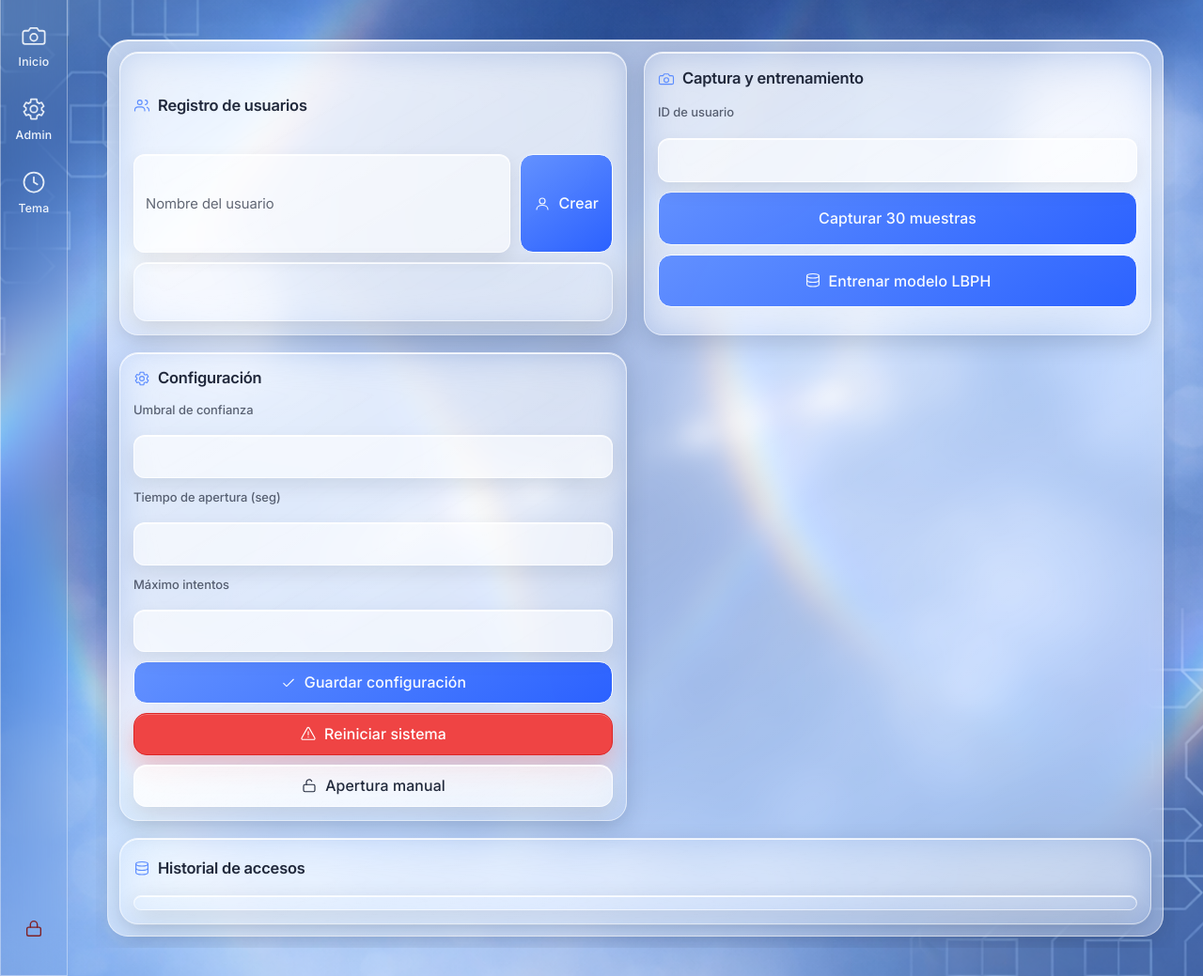
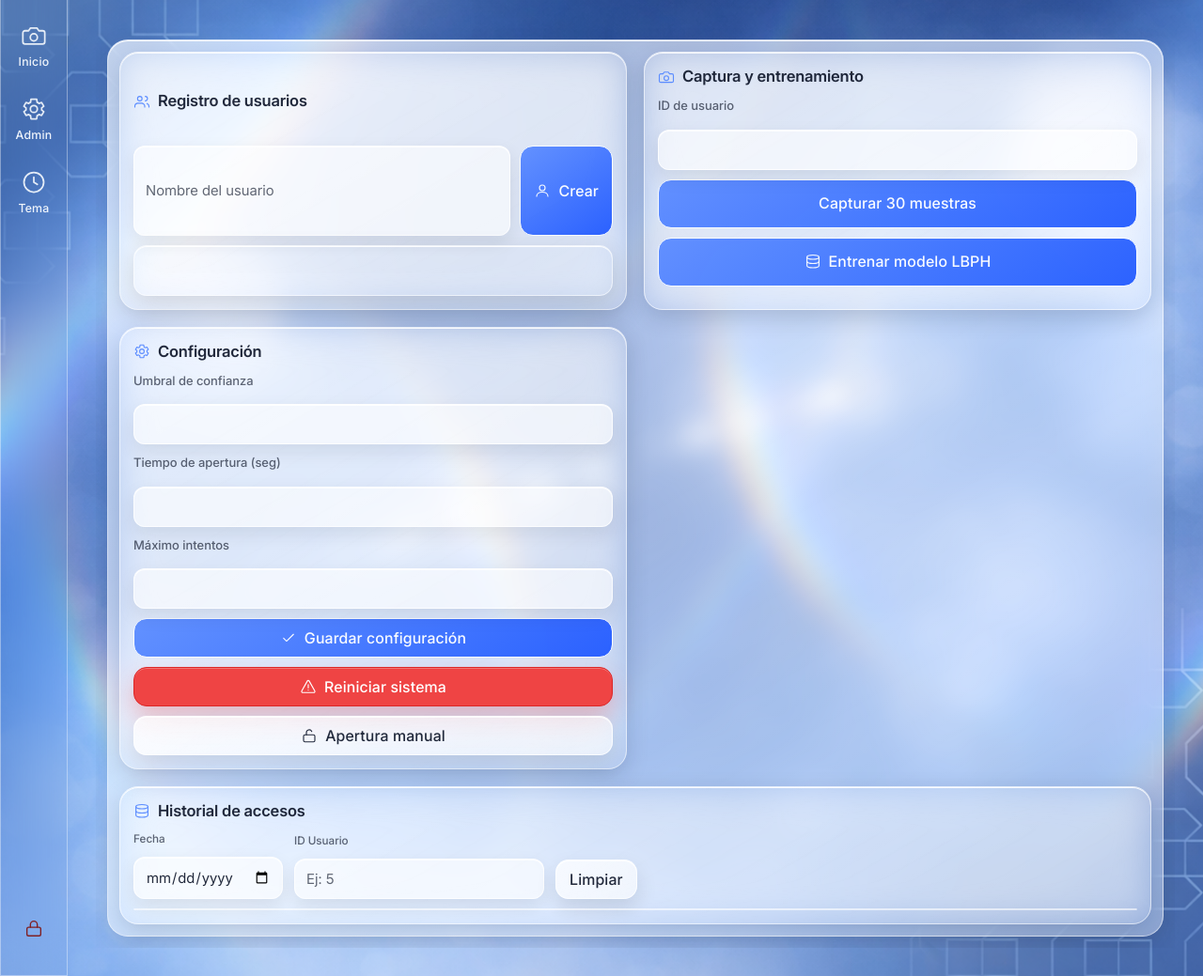
Before and after one commit to Mukinma/Vireom, a Python web app: template frontend/templates/admin.html in a window 1280 px wide. Shown: the part 72-1111 px from the top of the page at 94% size. Run offline with Jinja, Linux system fonts and the light colour scheme; the template is opened without the code that fills it, so the values that code supplies are empty.

Commit message:
Boton de eliminar usuario empleado en el dash del encargado administrador y filtro para el historial de accesos.

```diff
--- a/frontend/static/css/styles.css
+++ b/frontend/static/css/styles.css
@@ -2404,6 +2404,64 @@ html.theme-light .centered-body input:focus-visible {
   grid-column: 1 / -1;
 }
 
+/* ── Delete user button ── */
+.user-actions-cell {
+  display: flex;
+  align-items: center;
+  gap: 8px;
+}
+
+.btn-delete-user {
+  display: inline-flex;
+  align-items: center;
+  justify-content: center;
+  width: 34px;
+  height: 34px;
+  padding: 0;
+  border: none;
+  border-radius: 10px;
+  background: #ef4444;
+  color: #fff;
+  cursor: pointer;
+  flex-shrink: 0;
+  transition: background 150ms ease, transform 150ms ease;
+}
+
+.btn-delete-user:hover {
+  background: #dc2626;
+  transform: translateY(-1px);
+}
+
+.btn-delete-user:active {
+  transform: translateY(0);
+}
+
+.btn-delete-user .icon {
+  width: 16px;
+  height: 16px;
+}
+
+/* ── Logs filters ── */
+.logs-filters {
+  display: flex;
+  align-items: flex-end;
+  gap: 12px;
+  flex-wrap: wrap;
+}
+
+.filter-group {
+  display: grid;
+  gap: 4px;
+}
+
+.filter-group .label {
+  font-size: 0.74rem;
+}
+
+.filter-group input {
+  min-width: 140px;
+}
+
 .table-wrap {
   max-height: 300px;
   overflow: auto;
--- a/frontend/static/js/admin.js
+++ b/frontend/static/js/admin.js
@@ -17,6 +17,7 @@ const adminToastText = document.getElementById('adminToastText');
 const adminToastSub = document.getElementById('adminToastSub');
 
 let adminToastTimer = null;
+let allLogs = [];
 
 function showAdminToast({
   text = 'Notificación',
@@ -70,9 +71,12 @@ function renderUsers(users) {
       <td>${u.id}</td>
       <td>${u.nombre}</td>
       <td>${u.activo ? 'Sí' : 'No'}</td>
-      <td>
+      <td class="user-actions-cell">
         <button class="btn btn-secondary" onclick="toggleUser(${u.id}, ${u.activo ? 'false' : 'true'})">
           ${u.activo ? 'Desactivar' : 'Activar'}
+        </button>
+        <button class="btn-delete-user" onclick="deleteUser(${u.id}, '${u.nombre.replace(/'/g, "\\'")}')" title="Eliminar usuario" aria-label="Eliminar ${u.nombre}">
+          <svg class="icon" aria-hidden="true"><use href="/static/icons/lucide/lucide-sprite.svg#x"></use></svg>
         </button>
       </td>
     </tr>
@@ -111,8 +115,26 @@ async function loadUsers() {
 }
 
 async function loadLogs() {
-  const logs = await api('/api/access-logs?limit=120');
-  renderLogs(logs);
+  allLogs = await api('/api/access-logs?limit=500');
+  applyLogFilters();
+}
+
+function applyLogFilters() {
+  const filterDate = document.getElementById('filterDate')?.value || '';
+  const filterUserId = document.getElementById('filterUserId')?.value || '';
+
+  let filtered = allLogs;
+
+  if (filterDate) {
+    filtered = filtered.filter((l) => l.fecha && l.fecha.startsWith(filterDate));
+  }
+
+  if (filterUserId) {
+    const uid = Number(filterUserId);
+    filtered = filtered.filter((l) => l.usuario_id === uid);
+  }
+
+  renderLogs(filtered);
 }
 
 async function loadConfig() {
@@ -140,6 +162,27 @@ window.toggleUser = async function(userId, active) {
     console.error(error);
     showAdminToast({
       text: 'No se pudo actualizar',
+      sub: getErrorMessage(error),
+      cls: 'error',
+      timeout: 3200,
+    });
+  }
+};
+
+window.deleteUser = async function(userId, nombre) {
+  if (!confirm(`¿Eliminar al usuario "${nombre}" (ID ${userId})? Se borrarán sus muestras y se desvinculará de los accesos. Esta acción no se puede deshacer.`)) return;
+  try {
+    await api(`/api/users/${userId}`, { method: 'DELETE' });
+    await loadUsers();
+    showAdminToast({
+      text: 'Usuario eliminado',
+      sub: `${nombre} (ID ${userId}) fue eliminado`,
+      cls: 'success',
+    });
+  } catch (error) {
+    console.error(error);
+    showAdminToast({
+      text: 'No se pudo eliminar',
       sub: getErrorMessage(error),
       cls: 'error',
       timeout: 3200,
@@ -310,6 +353,18 @@ async function init() {
   window.CameraPITheme?.initTheme();
   window.CameraPITheme?.bindToggleButtons();
 
+  const filterDate = document.getElementById('filterDate');
+  const filterUserId = document.getElementById('filterUserId');
+  const clearFiltersBtn = document.getElementById('clearFiltersBtn');
+
+  filterDate?.addEventListener('change', applyLogFilters);
+  filterUserId?.addEventListener('input', applyLogFilters);
+  clearFiltersBtn?.addEventListener('click', () => {
+    if (filterDate) filterDate.value = '';
+    if (filterUserId) filterUserId.value = '';
+    applyLogFilters();
+  });
+
   await loadUsers();
   await loadLogs();
   await loadConfig();
--- a/frontend/templates/admin.html
+++ b/frontend/templates/admin.html
@@ -92,6 +92,17 @@
               <svg class="icon" aria-hidden="true"><use href="/static/icons/lucide/lucide-sprite.svg#database"></use></svg>
               <h2>Historial de accesos</h2>
             </div>
+            <div class="logs-filters">
+              <div class="filter-group">
+                <label for="filterDate" class="label">Fecha</label>
+                <input id="filterDate" type="date" />
+              </div>
+              <div class="filter-group">
+                <label for="filterUserId" class="label">ID Usuario</label>
+                <input id="filterUserId" type="number" min="1" placeholder="Ej: 5" />
+              </div>
+              <button id="clearFiltersBtn" class="btn btn-secondary" type="button">Limpiar</button>
+            </div>
             <div id="logsList" class="table-wrap"></div>
           </section>
         </section>
```
